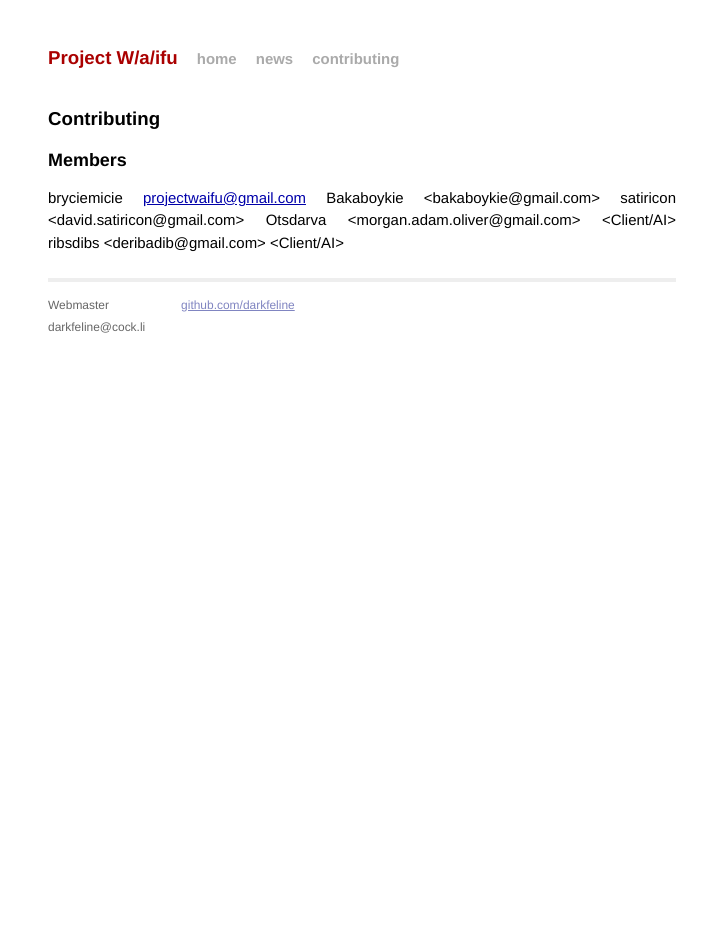
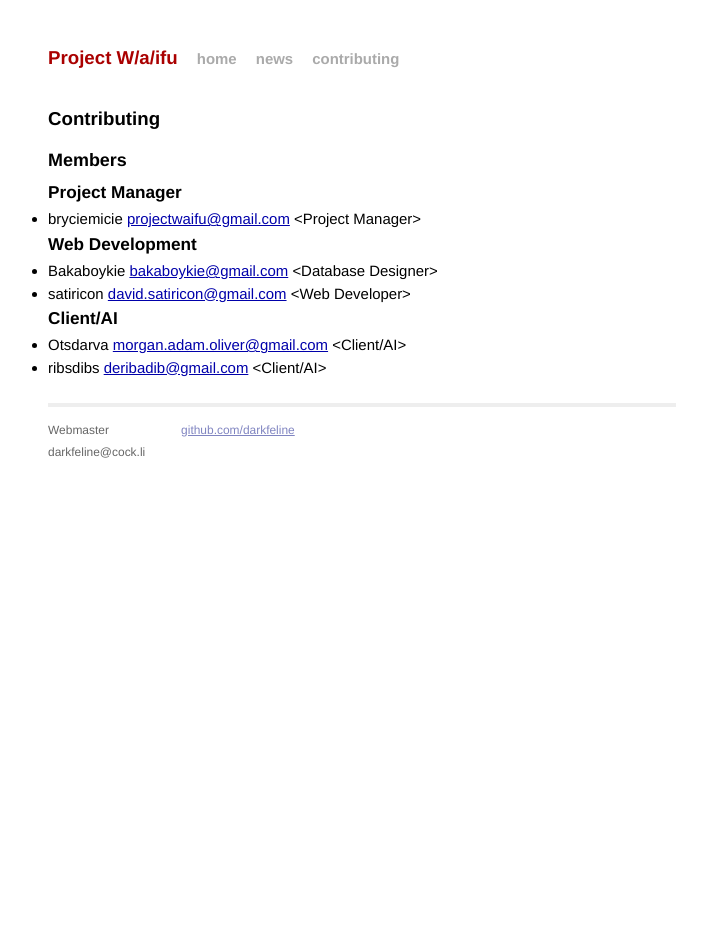
Before and after one commit to darkfeline/projectwaifu, a Jekyll site: the page built from contrib.md, in a window 1280 px wide. Shown: the whole page, without its empty margins (278-985 px from the left). Built offline with Jekyll 4.4.1, drawn with Linux system fonts in a browser that asks for light colours.

Commit message:
Fix Github handling of paths

```diff
--- a/_config.yml
+++ b/_config.yml
@@ -1,3 +1,4 @@
 name: Project W/a/ifu
 markdown: kramdown
 pygments: true
+baseurl: /projectwaifu
--- a/_layouts/default.html
+++ b/_layouts/default.html
@@ -9,9 +9,9 @@
   <title>{{ page.title }}</title>
   <meta name="viewport" content="width=device-width">
   <!-- syntax highlighting CSS -->
-  <link rel="stylesheet" href="/css/syntax.css" type="text/css">
+  <link rel="stylesheet" href="{{ site.baseurl }}/css/syntax.css" type="text/css">
   <!-- Custom CSS -->
-  <link rel="stylesheet" href="/css/main.css" type="text/css">
+  <link rel="stylesheet" href="{{ site.baseurl }}/css/main.css" type="text/css">
 </head>
 
 <body>
@@ -20,9 +20,9 @@
       <h1 class="title">
         <a href="/">{{ site.name }}</a>
       </h1>
-      <a class="extra" href="/">home</a>
-      <a class="extra" href="/news.html">news</a>
-      <a class="extra" href="/contrib.html">contributing</a>
+      <a class="extra" href="{{ site.baseurl }}/">home</a>
+      <a class="extra" href="{{ site.baseurl }}/news.html">news</a>
+      <a class="extra" href="{{ site.baseurl }}/contrib.html">contributing</a>
     </div>{{ content }}
 
     <div class="footer">
--- a/contrib.md
+++ b/contrib.md
@@ -1,14 +1,22 @@
 ---
 layout: default
-title: Project W/a/ifu Contributors
+title: "Project W/a/ifu: Contributing"
 ---
 
 # Contributing
 
 ## Members
 
-bryciemicie <projectwaifu@gmail.com> <Project Manager>
-Bakaboykie <bakaboykie@gmail.com> <Database Designer>
-satiricon <david.satiricon@gmail.com> <Web Developer>
-Otsdarva <morgan.adam.oliver@gmail.com> <Client/AI>
-ribsdibs <deribadib@gmail.com> <Client/AI>
+### Project Manager
+
+* bryciemicie <projectwaifu@gmail.com> \<Project Manager>
+
+### Web Development
+
+* Bakaboykie <bakaboykie@gmail.com> \<Database Designer>
+* satiricon <david.satiricon@gmail.com> \<Web Developer>
+
+### Client/AI
+
+* Otsdarva <morgan.adam.oliver@gmail.com> \<Client/AI>
+* ribsdibs <deribadib@gmail.com> \<Client/AI>
```
Also changed, not shown: 1 other file.
